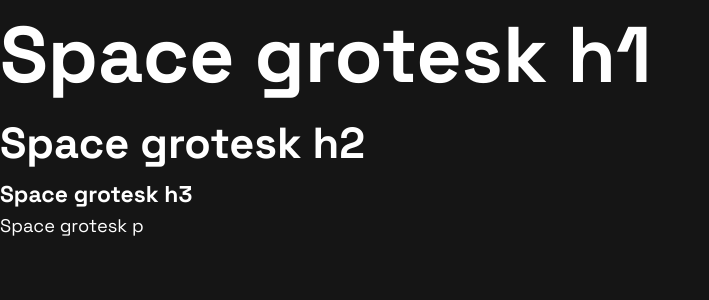
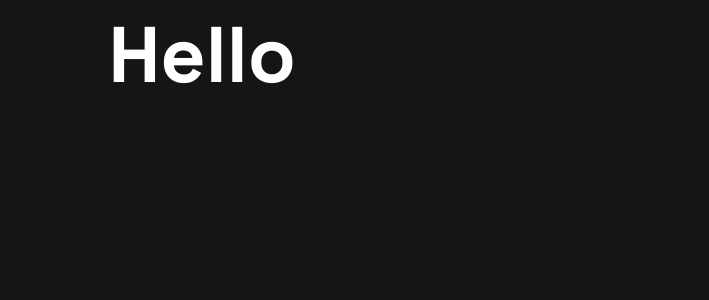
Before and after one commit to kieren-mcgill/dev-portfolio, a Next.js app: page / in a window 1280 px wide. Shown: the top 300 px of the page, without its empty margins (0-709 px from the left). Built offline with nearby package versions, Linux system fonts and the light colour scheme.

Commit message:
created global section component

```diff
--- /dev/null
+++ b/app/components/global/Section.tsx
@@ -0,0 +1,19 @@
+import {ReactNode} from "react";
+
+type SectionProps = {
+    children: ReactNode
+    id?: string
+}
+
+const Section = ({children, id}: SectionProps) => {
+
+    return (
+        <section id={id || ""}>
+            <div className="m-auto max-w-[90rem]">
+                {children}
+            </div>
+        </section>
+    )
+}
+
+export default Section;
--- a/app/globals.css
+++ b/app/globals.css
@@ -30,6 +30,7 @@ body {
   background: var(--background);
   color: var(--foreground);
   font-family: var(--font-space-grotesk), sans-serif;
+  scroll-behavior: smooth;
 }
 
 h1, .h1 {
@@ -48,3 +49,8 @@ h3, .h3 {
 p, .p {
   @apply text-body
 }
+
+section > div {
+  padding-left: clamp(1.25rem, -4.286rem + 13.839vw, 9rem);
+  padding-right: clamp(1.25rem, -4.286rem + 13.839vw, 9rem);
+}
--- a/app/page.tsx
+++ b/app/page.tsx
@@ -1,11 +1,10 @@
+import Section from "@/app/components/global/Section";
 
 export default function Home() {
   return (
-    <div>
-      <h1>Space grotesk h1</h1>
-        <h2>Space grotesk h2</h2>
-        <h3>Space grotesk h3</h3>
-        <p>Space grotesk p</p>
-    </div>
+      <Section>
+          <h1>Hello</h1>
+      </Section>
+
   );
 }
```
